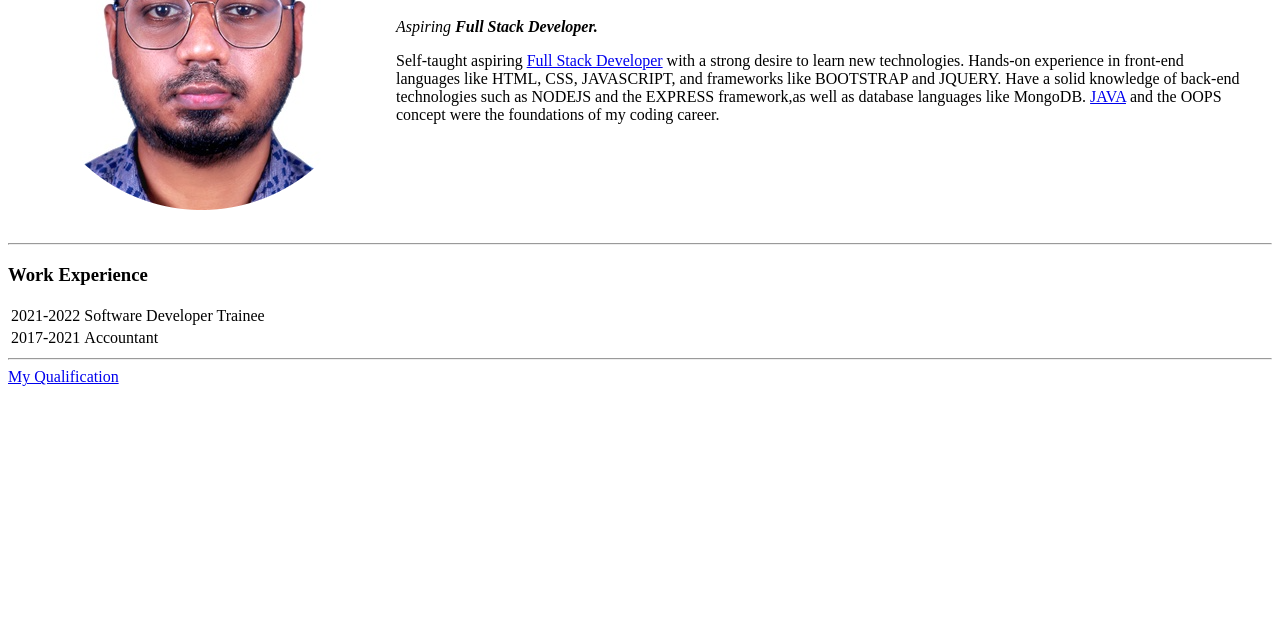
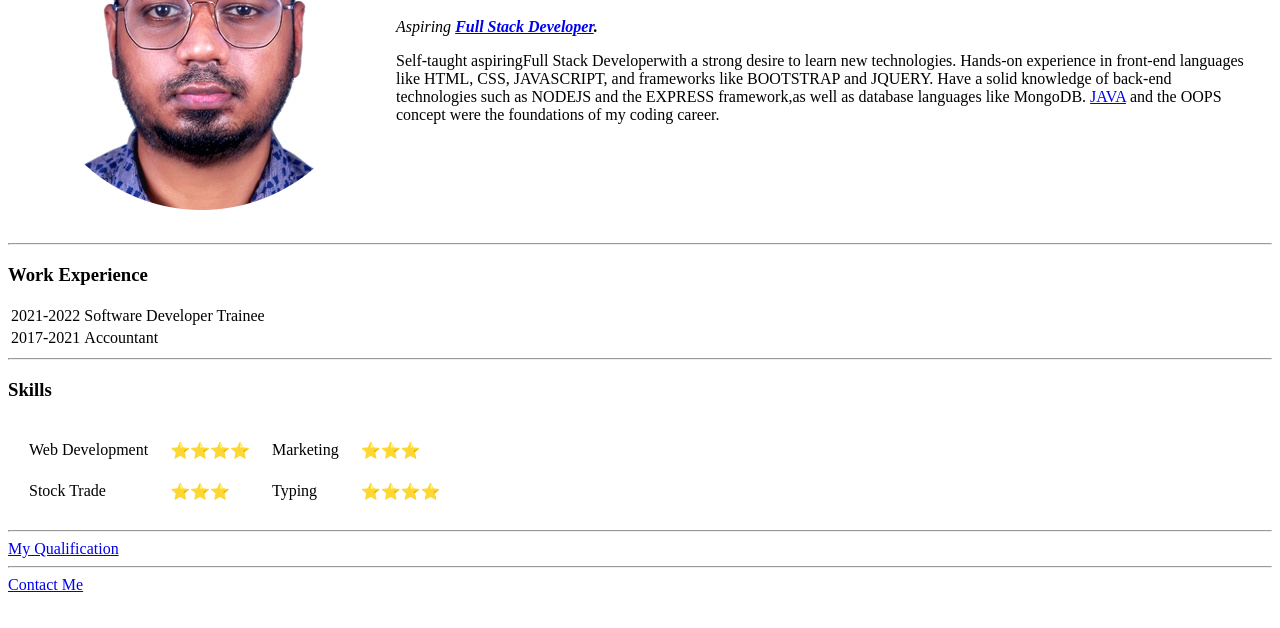
Before and after one commit to Vaiskah/Personal-Website-Using-only-HTML, a plain HTML site: page index.html in a window 1280 px wide. Shown: the part 164-792 px from the top of the page. Drawn offline with Linux system fonts and the light colour scheme.

Commit message:
add contact form

```diff
--- a/index.html
+++ b/index.html
@@ -14,19 +14,23 @@
           <h1>VAISAKH M R</h1>
           <!-- <p><i>Aspiring Full Stack Developer</i></p> -->
           <p>
-            <em>Aspiring <strong>Full Stack Developer.</strong> </em>
+            <em
+              >Aspiring
+              <strong
+                ><a
+                  href="https://www.upgrad.com/blog/full-stack-developer-languages/"
+                  >Full Stack Developer</a
+                >.</strong
+              >
+            </em>
           </p>
           <p>
-            Self-taught aspiring
-            <a
-              href="https://www.upgrad.com/blog/full-stack-developer-languages/"
-              >Full Stack Developer</a
-            >
-            with a strong desire to learn new technologies. Hands-on experience
-            in front-end languages like HTML, CSS, JAVASCRIPT, and frameworks
-            like BOOTSTRAP and JQUERY. Have a solid knowledge of back-end
-            technologies such as NODEJS and the EXPRESS framework,as well as
-            database languages like MongoDB.
+            Self-taught aspiringFull Stack Developerwith a strong desire to
+            learn new technologies. Hands-on experience in front-end languages
+            like HTML, CSS, JAVASCRIPT, and frameworks like BOOTSTRAP and
+            JQUERY. Have a solid knowledge of back-end technologies such as
+            NODEJS and the EXPRESS framework,as well as database languages like
+            MongoDB.
             <a href="https://www.programiz.com/java-programming">JAVA</a> and
             the OOPS concept were the foundations of my coding career.
           </p>
@@ -46,7 +50,25 @@
         <td>Accountant</td>
       </tr>
     </table>
+    <hr>
+    <h3>Skills</h3>
+    <table cellspacing="20">
+      <tr>
+        <td>Web Development</td>
+        <td>⭐⭐⭐⭐</td>
+        <td>Marketing</td>
+        <td>⭐⭐⭐</td>
+      </tr>
+      <tr>
+        <td>Stock Trade</td>
+        <td>⭐⭐⭐</td>
+        <td>Typing</td>
+        <td>⭐⭐⭐⭐</td>
+      </tr>
+    </table>
     <hr />
     <a href="qualification.html">My Qualification</a>
+    <hr>
+    <a href="contact.html">Contact Me</a>
   </body>
 </html>
```
Also changed, not shown: contact.html (added, +23 -0 lines), qualification.html (+13 -1 lines).
